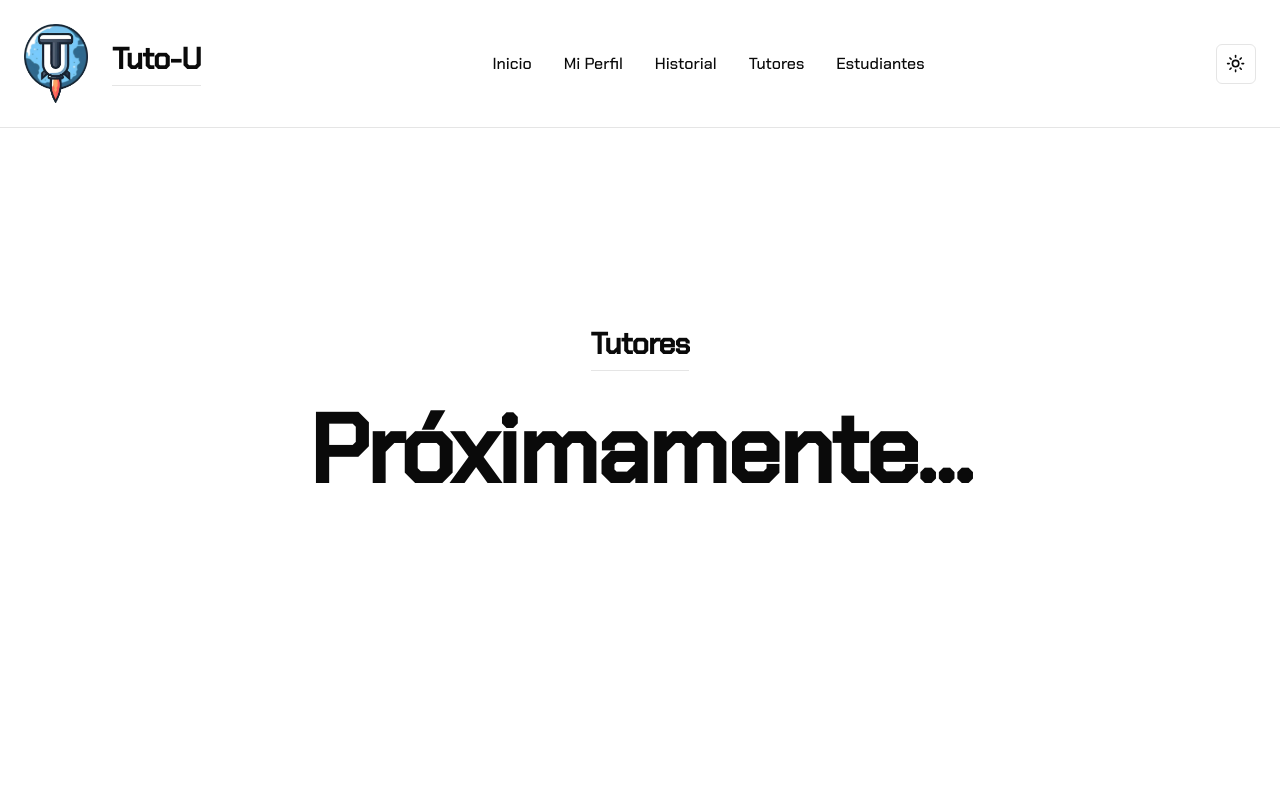
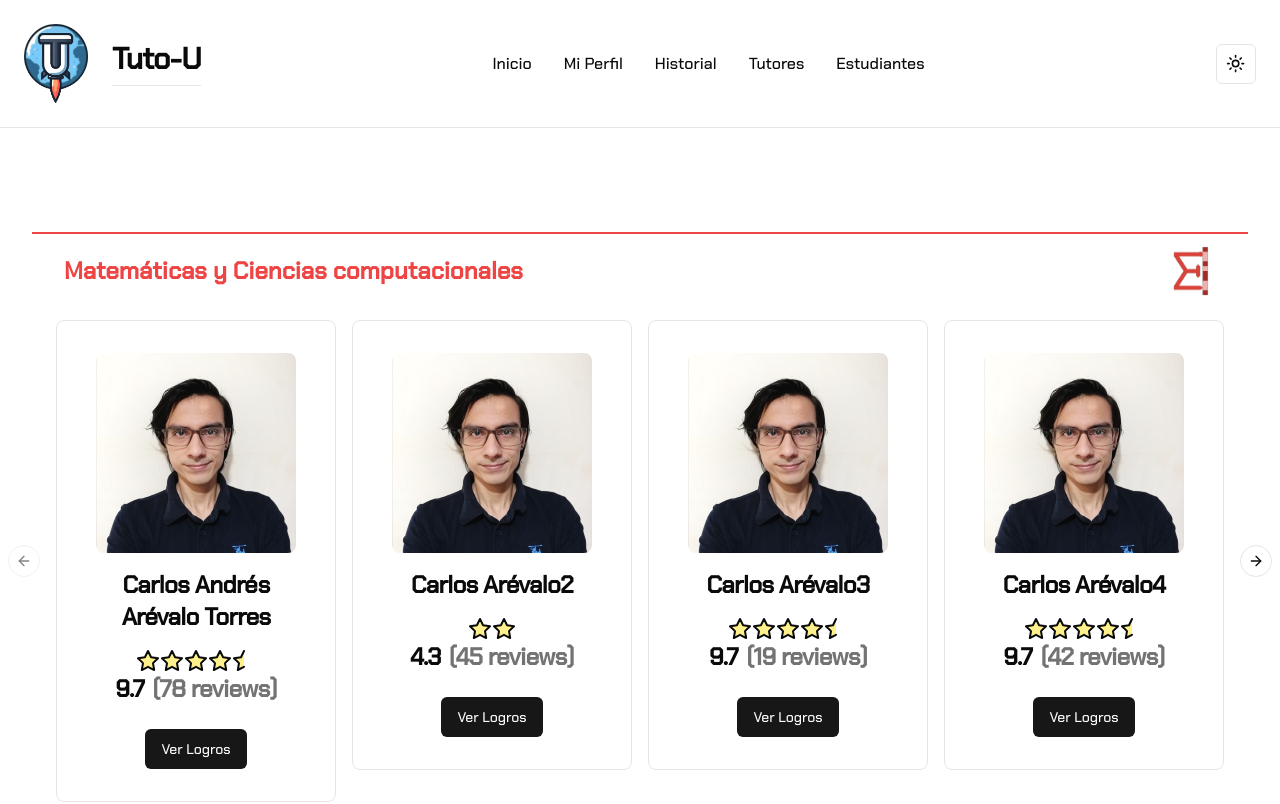
Before and after one commit to carlosandresat/tuto-u, a Next.js app: page /home/tutors in a window 1280 px wide. Shown: the top 804 px of the page. Built offline with nearby package versions, Linux system fonts and the light colour scheme.

Commit message:
feat:tutors page creation

```diff
--- a/src/app/home/page.tsx
+++ b/src/app/home/page.tsx
@@ -84,7 +84,7 @@ export default function Home() {
       <h2 className="scroll-m-20 border-b pb-2 text-3xl font-semibold tracking-tight first:mt-0 mt-32">
         Top Tutores
       </h2>
-        <TutorsCarousel></TutorsCarousel>
+        <TutorsCarousel tutores={tutores}></TutorsCarousel>
     </main>
   );
 }
--- a/src/app/home/tutors/page.tsx
+++ b/src/app/home/tutors/page.tsx
@@ -1,17 +1,130 @@
+import { TutorsCarousel } from "@/components/tutors-carousel";
+import clsx from "clsx";
+import Image from "next/image";
+
+const tutores = [
+  {
+    tutor: "Carlos Andrés Arévalo Torres",
+    rating: 9.7,
+    pic_url: "/photos/carlos.arevalo.jpg",
+    nreviews: 78,
+  },
+  {
+    tutor: "Carlos Arévalo2",
+    rating: 4.3,
+    pic_url: "/photos/carlos.arevalo.jpg",
+    nreviews: 45,
+  },
+  {
+    tutor: "Carlos Arévalo3",
+    rating: 9.7,
+    pic_url: "/photos/carlos.arevalo.jpg",
+    nreviews: 19,
+  },
+  {
+    tutor: "Carlos Arévalo4",
+    rating: 9.7,
+    pic_url: "/photos/carlos.arevalo.jpg",
+    nreviews: 42,
+  },
+  {
+    tutor: "Carlos Arévalo5",
+    rating: 9.7,
+    pic_url: "/photos/carlos.arevalo.jpg",
+    nreviews: 29,
+  },
+  {
+    tutor: "Carlos Arévalo6",
+    rating: 9.7,
+    pic_url: "/photos/carlos.arevalo.jpg",
+    nreviews: 45,
+  },
+];
+
+const schools = [
+  {
+    school:'Matemáticas y Ciencias computacionales',
+    img:'/images/mate.png',
+    color:'text-red-500',
+    tutors:tutores,
+    border:'border-red-500'
+  },
+  {
+    school:'Física y Nanotacnología',
+    img:'/images/fis.png',
+    color:'text-yellow-500',
+    tutors:tutores,
+    border:'border-yellow-500'
+  },
+  {
+    school:'Biología y Biomédica',
+    img:'/images/bio.png',
+    color:'text-green-500',
+    tutors:tutores,
+    border:'border-green-500'
+  },
+  {
+    school:'Geología',
+    img:'/images/geo.png',
+    color:'text-orange-500',
+    tutors:tutores,
+    border:'border-orange-500'
+  },
+  {
+    school:'Química e Materiales',
+    img:'/images/quim.png',
+    color:'text-blue-500',
+    tutors:tutores,
+    border:'border-blue-500'
+  },
+  {
+    school:'Agroindustria',
+    img:'/images/agro.png',
+    color:'text-cyan-500',
+    tutors:tutores,
+    border:'border-cyan-500'
+  },
+  {
+    school:'UNAE',
+    img:'/images/unae.png',
+    color:'text-purple-500',
+    tutors:tutores,
+    border:'border-purple-500'
+  }
+]
+
+function SchoolSection({img,school,color,border}:{img:string,school:string,color:string,border:string}){
+  return(
+    <div className={clsx(
+      "border-t-2 pt-3 pb-8",
+      border
+    )}>
+      <div className="flex flex-row justify-between items-center px-8" >
+        <h1 className={clsx(
+          "text-2xl font-bold",
+          color
+        )}>{school}</h1>
+        <Image
+          src={img}
+          alt={`logo ${school} pic`}
+          width={50}
+          height={50}
+        />
+      </div>
+      <TutorsCarousel tutores={tutores}/>
+    </div>
+  )
+}
+
 export default function Tutors() {
   return (
     <>
-      <section className="min-h-screen w-full py-12 flex items-center justify-center flex-col">
-        <h2 className="scroll-m-20 border-b pb-2 text-3xl font-semibold tracking-tight mt-32 md:mt-6 max-w-screen-xl">
-          Tutores
-        </h2>
-
-        <div className="flex mt-8">
-        <h1 className="scroll-m-20 text-4xl md:text-6xl font-extrabold tracking-tight lg:text-8xl">
-            Próximamente...
-          </h1>
-
-        </div>
+      <section className="absolute top-1/4 w-full md:py-8 px-8 flex justify-content flex-col">
+        {schools.map((e,i)=>{
+          return(
+            <SchoolSection key={i} img={e.img} school={e.school} color={e.color} border={e.border}/>
+          )
+        })}
       </section>
     </>
   );
--- a/src/components/tutors-carousel.tsx
+++ b/src/components/tutors-carousel.tsx
@@ -7,45 +7,14 @@ import {
 } from "@/components/ui/carousel";
 import { TutorCard } from "@/components/tutor-card";
 
-export function TutorsCarousel() {
-  const tutores = [
-    {
-      tutor: "Carlos Andrés Arévalo Torres",
-      rating: 9.7,
-      pic_url: "/photos/carlos.arevalo.jpg",
-      nreviews: 78,
-    },
-    {
-      tutor: "Carlos Arévalo2",
-      rating: 4.3,
-      pic_url: "/photos/carlos.arevalo.jpg",
-      nreviews: 45,
-    },
-    {
-      tutor: "Carlos Arévalo3",
-      rating: 9.7,
-      pic_url: "/photos/carlos.arevalo.jpg",
-      nreviews: 19,
-    },
-    {
-      tutor: "Carlos Arévalo4",
-      rating: 9.7,
-      pic_url: "/photos/carlos.arevalo.jpg",
-      nreviews: 42,
-    },
-    {
-      tutor: "Carlos Arévalo5",
-      rating: 9.7,
-      pic_url: "/photos/carlos.arevalo.jpg",
-      nreviews: 29,
-    },
-    {
-      tutor: "Carlos Arévalo6",
-      rating: 9.7,
-      pic_url: "/photos/carlos.arevalo.jpg",
-      nreviews: 45,
-    },
-  ];
+type tutor={
+  tutor:string
+  rating:number
+  pic_url:string
+  nreviews:number
+}
+
+export function TutorsCarousel({tutores}:{tutores:tutor[]}) {
 
   return (
     <Carousel
```
